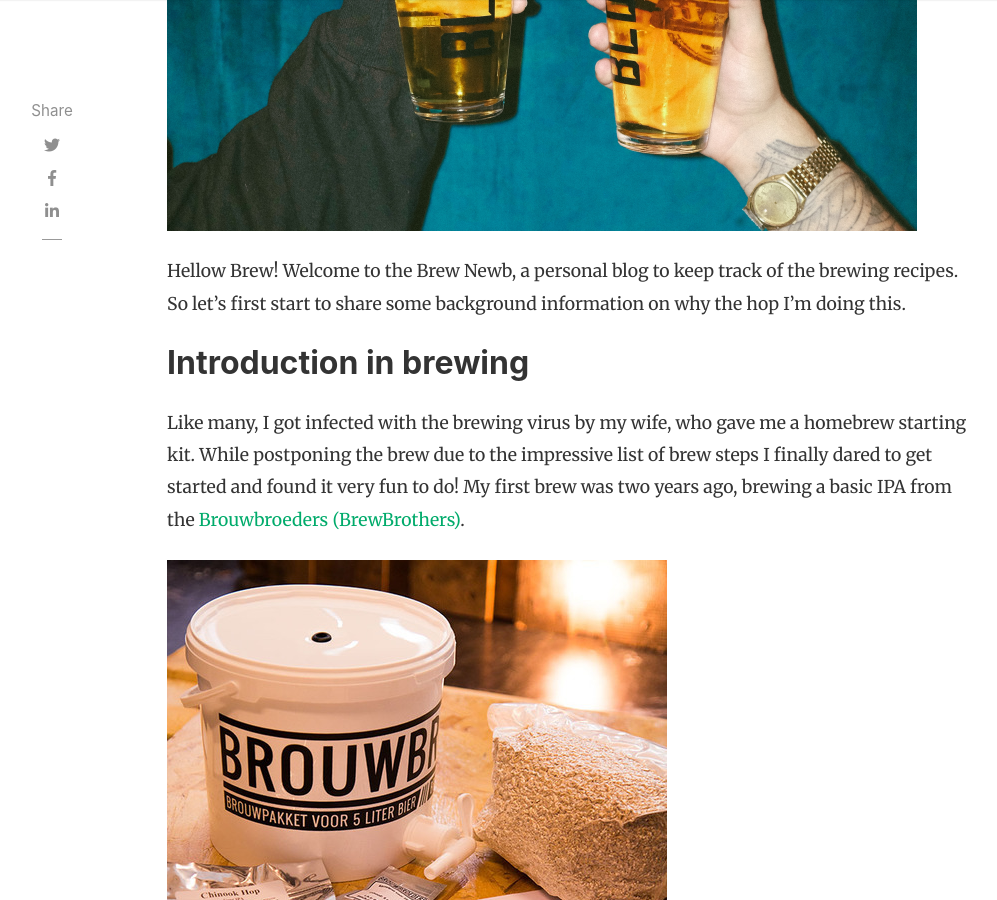
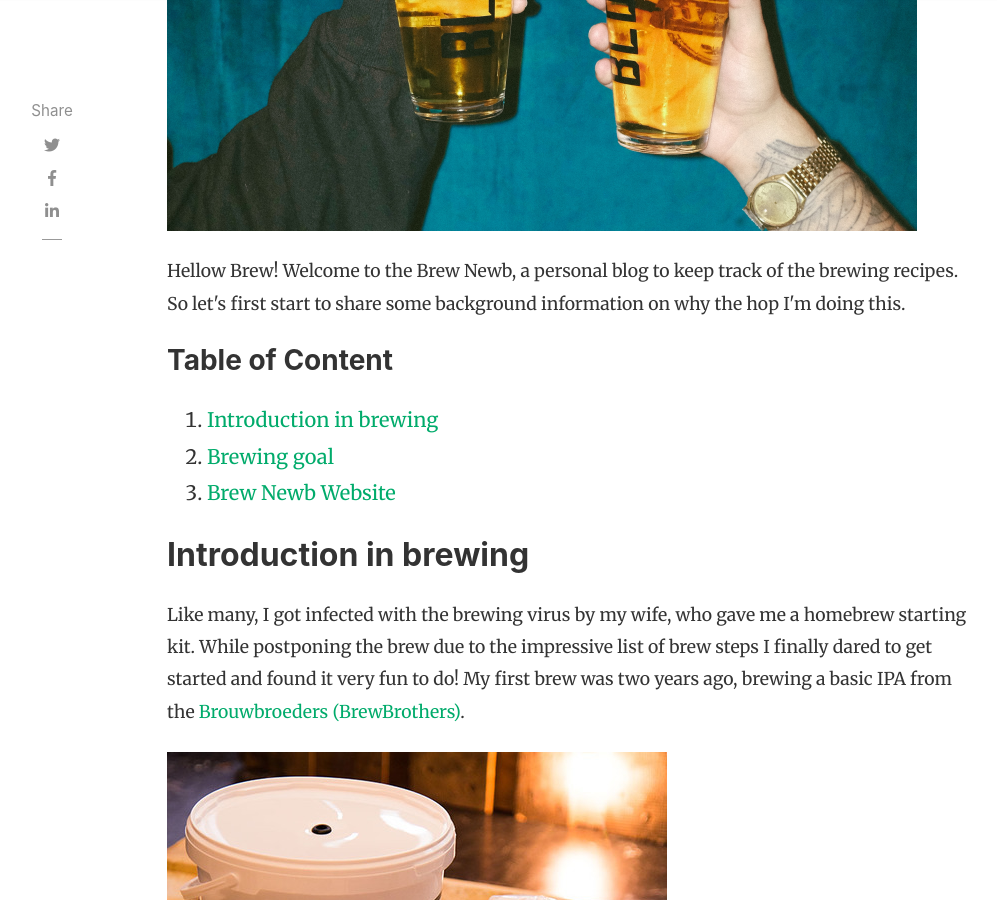
Before and after one commit to RyanBijkerk/thebrewnewb-website, a Jekyll site: the page built from _posts/2021-09-13-hellow-brew.md, in a window 1280 px wide and 900 px high, scrolled down 911 px. Shown: the whole window, without its empty margins (118-1115 px from the left). Built offline with Jekyll 4.4.1, drawn with Linux system fonts in a browser that asks for light colours; nearby versions of some CDN libraries; comment, search, counter and statistics services are not loaded; part of the change alters nothing that is shown.

Commit message:
Update in the post to inlude the table of content

```diff
--- a/_posts/2021-09-13-hellow-brew.md
+++ b/_posts/2021-09-13-hellow-brew.md
@@ -7,9 +7,10 @@ tags: [Introduction, Welcome, BrewNewb]
 image: assets/images/recipes/hellow-brew-introduction/hellow-brew-introduction-feature-image.png
 description: "Hellow Brew! Welcome to the Brew Newb, a personal blog to keep track of the brewing recipes."
 hidden: false
+toc: true
+beforetoc: "Hellow Brew! Welcome to the Brew Newb, a personal blog to keep track of the brewing recipes. So let's first start to share some background information on why the hop I'm doing this."
 #rating: 4.5
 ---
-Hellow Brew! Welcome to the Brew Newb, a personal blog to keep track of the brewing recipes. So let's first start to share some background information on why the hop I'm doing this.
 
 ## Introduction in brewing
 Like many, I got infected with the brewing virus by my wife, who gave me a homebrew starting kit. While postponing the brew due to the impressive list of brew steps I finally dared to get started and found it very fun to do! My first brew was two years ago, brewing a basic IPA from the [Brouwbroeders (BrewBrothers)](https://www.brouwbroeders.nl/products/starterspakket-ipa){:target="_blank"}.
```
